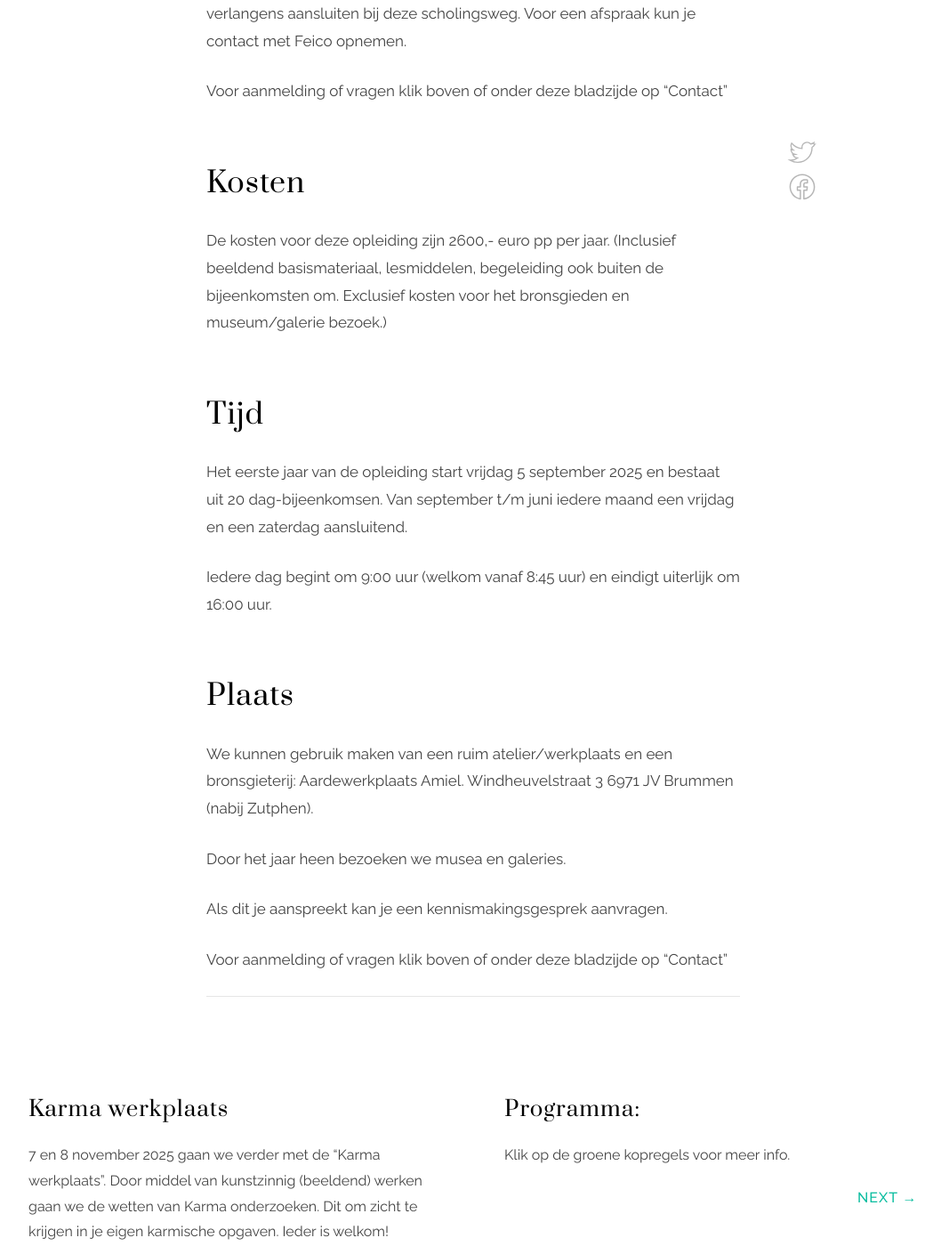
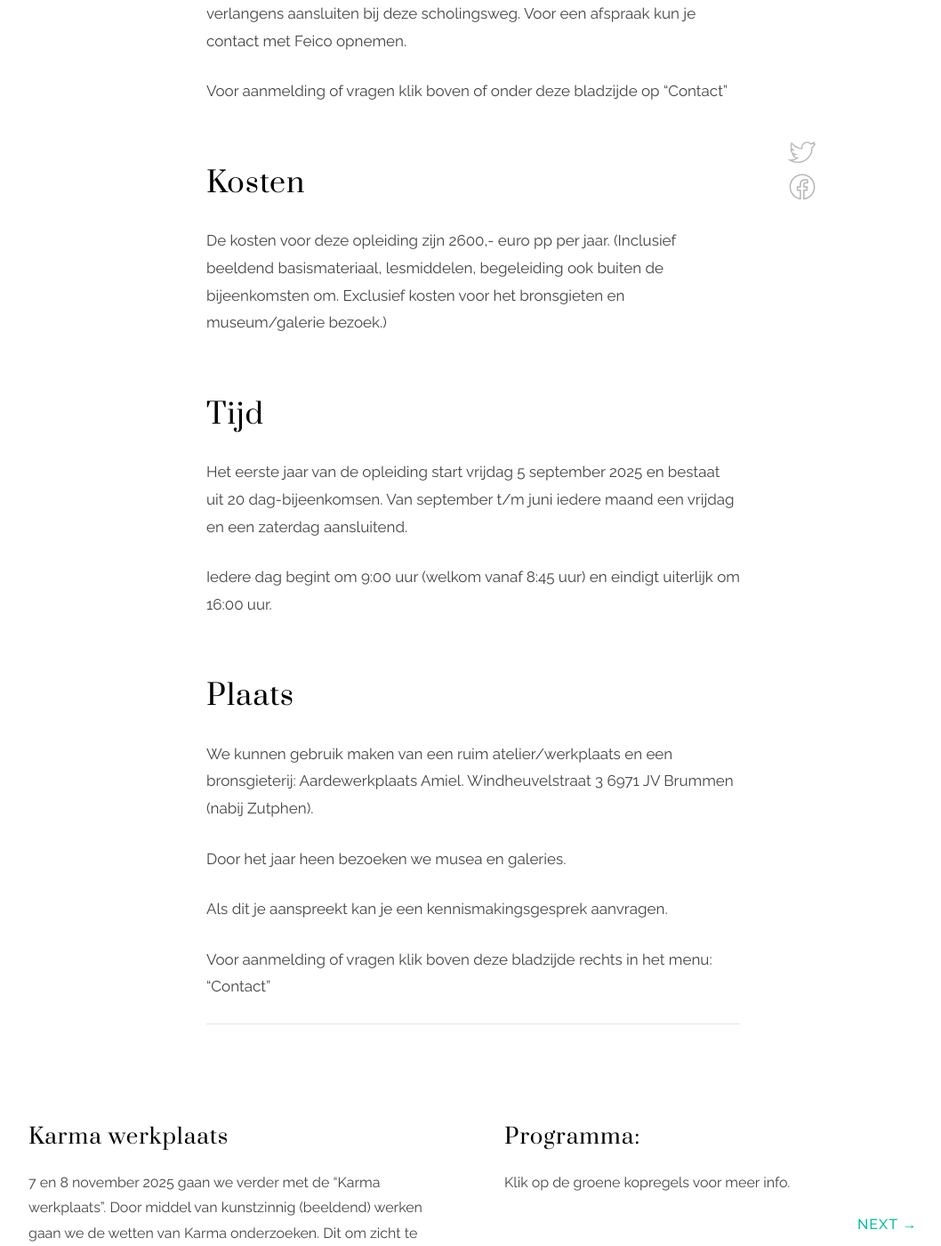
Before and after one commit to feicohajonides2020/feicohajonides2020.github.io, a Jekyll site: the page built from _posts/2019-09-03- Opleiding Organische Beeldhouwkunst.md, in a window 1280 px wide and 1400 px high, scrolled down 2744 px. Shown: the whole window at 89% size, without its empty margins (108-1166 px from the left). Built offline with Jekyll 4.4.1, drawn with Linux system fonts in a browser that asks for light colours.

Commit message:
Update 2019-09-03- Opleiding Organische Beeldhouwkunst.md

```diff
--- a/_posts/2019-09-03- Opleiding Organische Beeldhouwkunst.md
+++ b/_posts/2019-09-03- Opleiding Organische Beeldhouwkunst.md
@@ -40,7 +40,7 @@
 
 ## Kosten
 
-De kosten voor deze opleiding zijn 2600,- euro pp per jaar. (Inclusief beeldend basismateriaal, lesmiddelen, begeleiding ook buiten de bijeenkomsten om. Exclusief kosten voor het bronsgieden en museum/galerie bezoek.)
+De kosten voor deze opleiding zijn 2600,- euro pp per jaar. (Inclusief beeldend basismateriaal, lesmiddelen, begeleiding ook buiten de bijeenkomsten om. Exclusief kosten voor het bronsgieten en museum/galerie bezoek.)
 
 
 ## Tijd
@@ -60,7 +60,7 @@
 
 Als dit je aanspreekt kan je een kennismakingsgesprek aanvragen.
 
-Voor aanmelding of vragen klik boven of onder deze bladzijde op "Contact"
+Voor aanmelding of vragen klik boven deze bladzijde rechts in het menu:  "Contact"
 
 
 
```
